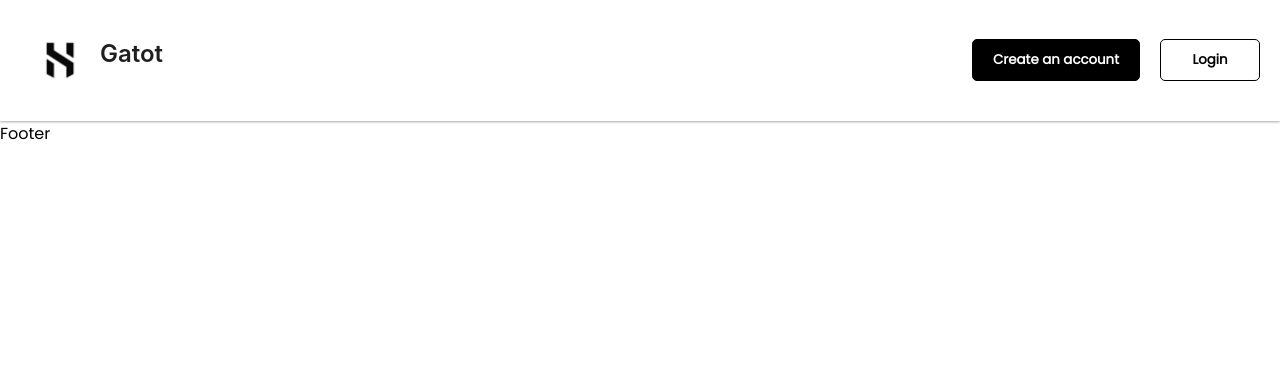
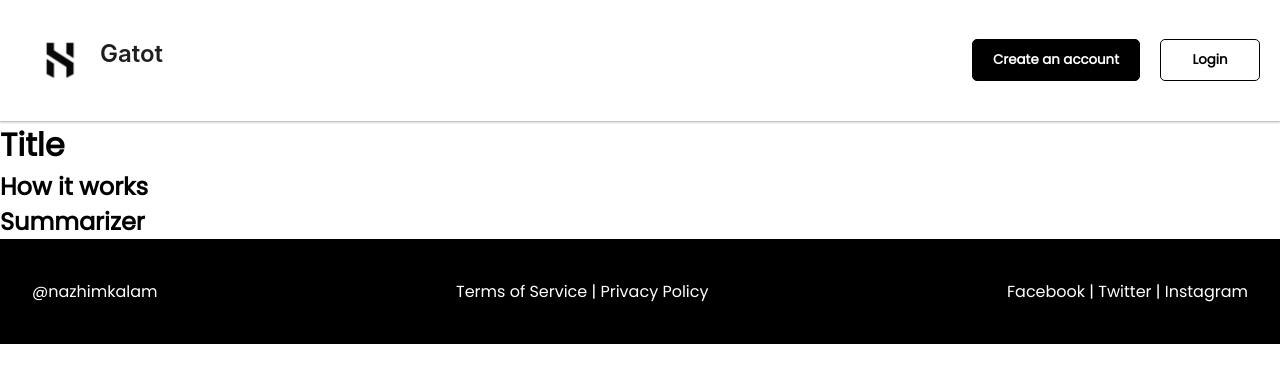
Before and after one commit to nazhimkalam/gensum, a React (Create React App) app in the folder Implementation/frontend/: page / in a window 1280 px wide. Shown: the top 382 px of the page. Built offline with nearby package versions, Linux system fonts and the light colour scheme.

Commit message:
created the footer

```diff
--- a/Implementation/frontend/src/components/Footer/Footer.tsx
+++ b/Implementation/frontend/src/components/Footer/Footer.tsx
@@ -1,9 +1,50 @@
-import React from 'react'
+import styled from 'styled-components';
 
 const Footer = () => {
-  return (
-    <div>Footer</div>
-  )
+    return (
+        <FooterStyled>
+            <p>@nazhimkalam</p>
+            <p>
+                <a href="/">Terms of Service</a> | <a href="/">Privacy Policy</a>
+            </p>
+
+            <p>
+                <a href="/">Facebook</a> | <a href="/">Twitter</a> |{' '}
+                <a href="/">Instagram</a>
+            </p>
+        </FooterStyled>
+    )
 }
 
 export default Footer
+
+const FooterStyled = styled.div`
+    background-color: #000;
+    color: #fff;
+    padding: 1rem;
+    text-align: center;
+
+    p {
+        margin: 0.5rem 0;
+    }
+
+    a {
+        color: #fff;
+        text-decoration: none;
+    }
+
+    a:hover {
+        text-decoration: underline;
+    }
+
+    @media (min-width: 768px) {
+        display: flex;
+        justify-content: space-between;
+        align-items: center;
+    }
+
+    @media (min-width: 1024px) {
+        padding: 2rem;
+    }
+
+`;
--- a/Implementation/frontend/src/pages/landing/LandingPage.tsx
+++ b/Implementation/frontend/src/pages/landing/LandingPage.tsx
@@ -9,12 +9,14 @@ const LandingPage = () => {
       <Header />
 
       {/* title and about (given that it also gives the sentiment) */}
+      <h1>Title</h1>
 
       {/* how it works for both general users and domain specific users */}
+      <h2>How it works</h2>
 
       {/* the summarizer tool to be used */}
+      <h2>Summarizer</h2>
 
-      {/* footer */}
       <Footer />
     </StyledContainer>
   );
```
